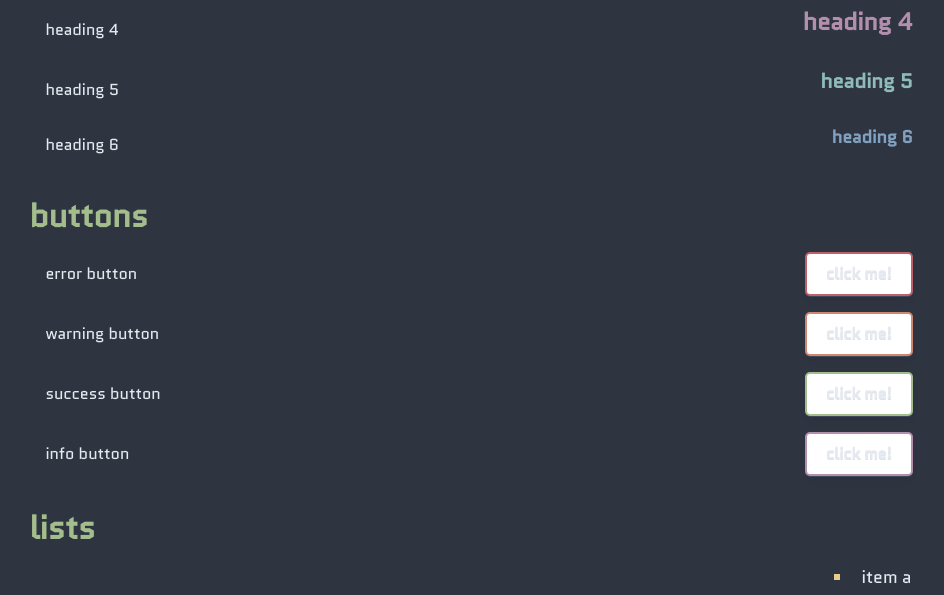
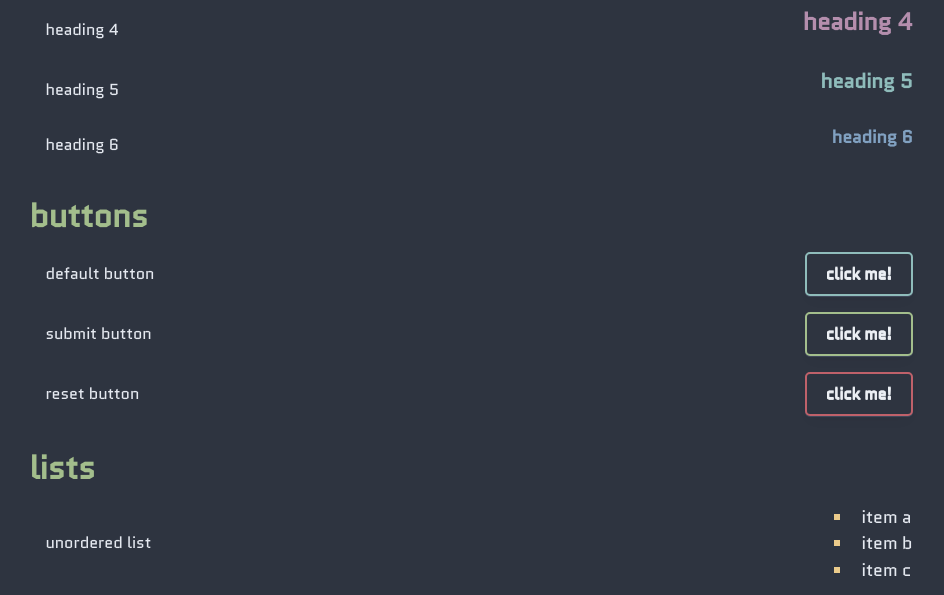
Before and after one commit to twsau/boss-styles, a website: page index.html in a window 1280 px wide. Shown: the part 639-1234 px from the top of the page, without its empty margins (161-1105 px from the left). Drawn offline with Linux system fonts and the light colour scheme.

Commit message:
better buttons

```diff
--- a/index.html
+++ b/index.html
@@ -146,20 +146,16 @@
         <h3>buttons</h3>
         </div>
         <label>
-          error button
-          <button class="error">click me!</button>
+          default button
+          <button type="button">click me!</button>
         </label>
         <label>
-          warning button
-          <button class="warning">click me!</button>
+          submit button
+          <button type="submit">click me!</button>
         </label>
         <label>
-          success button
-          <button class="success">click me!</button>
-        </label>
-        <label>
-          info button
-          <button class="info">click me!</button>
+          reset button
+          <button type="reset">click me!</button>
         </label>
       </section>
       <section>
--- a/src/base/_button.scss
+++ b/src/base/_button.scss
@@ -1,20 +1,17 @@
 button {
-  background-color: var(--_bg);
+  background-color: var(--surface-1);
+  color: var(--text-1);
 
-  &.error {
-    --_border: var(--error);
+  &[type="button"] {
+    border-color: var(--primary-1);
   }
 
-  &.warning {
-    --_border: var(--warning);
+  &[type="submit"] {
+    border-color: var(--success);
   }
 
-  &.success {
-    --_border: var(--success);
-  }
-
-  &.info {
-    --_border: var(--info);
+  &[type="reset"] {
+    border-color: var(--error);
   }
 
   &:active {
```
Also changed, not shown: dist/boss-styles.css, 1 other file.
